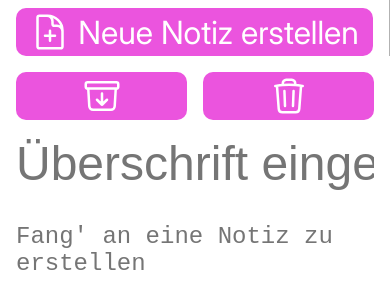
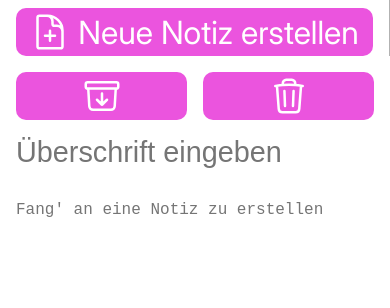
Before and after one commit to Luki37/Notiz-App, a plain HTML site: page index.html in a window 390 px wide. Drawn offline with Linux system fonts and the light colour scheme.

Commit message:
edit fontsize

```diff
--- a/style.css
+++ b/style.css
@@ -184,4 +184,10 @@ svg {
   #wrapper {
     max-height: 30vh;
   }
+  #input-title {
+    font-size: 1.8rem;
+  }
+  #input-content {
+    font-size: 1rem;
+  }
 }
```
